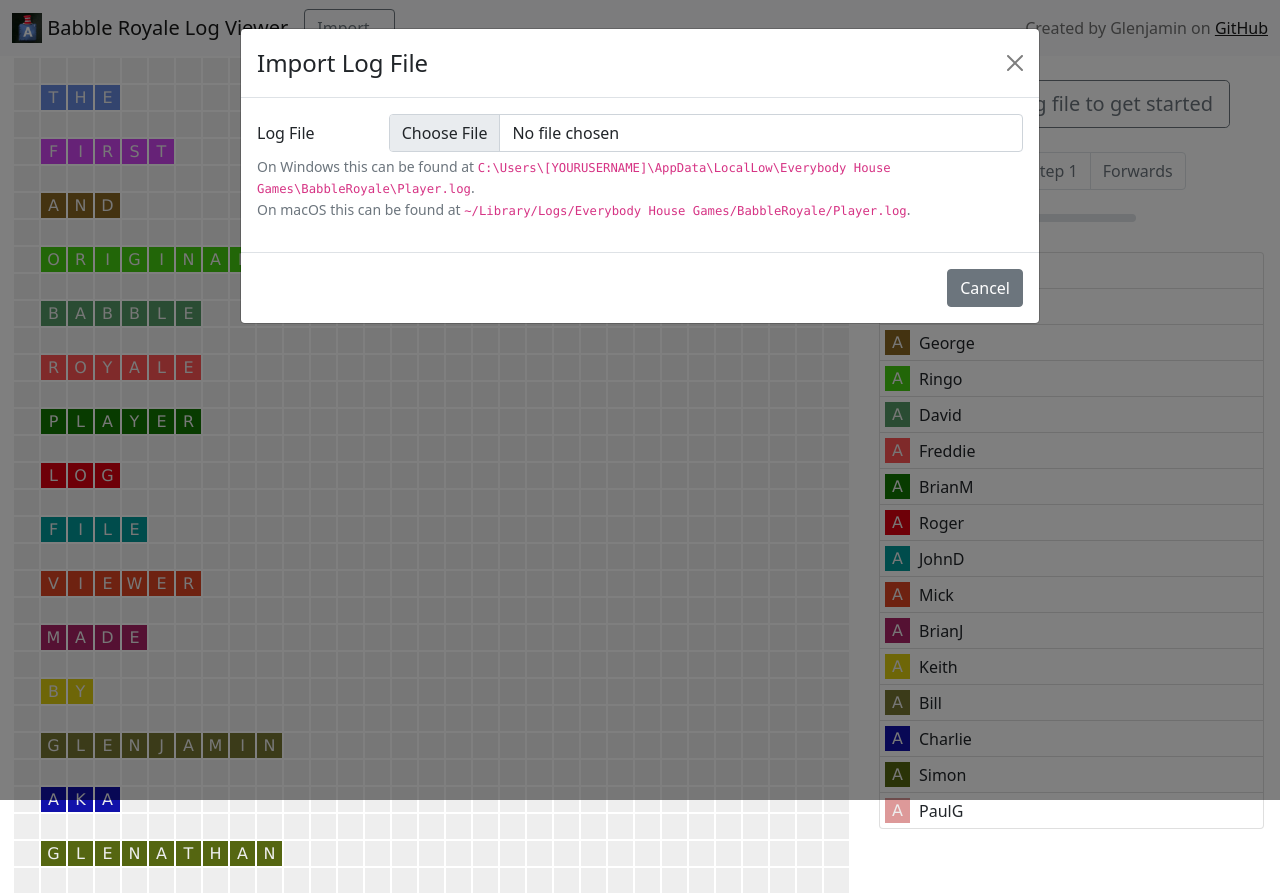
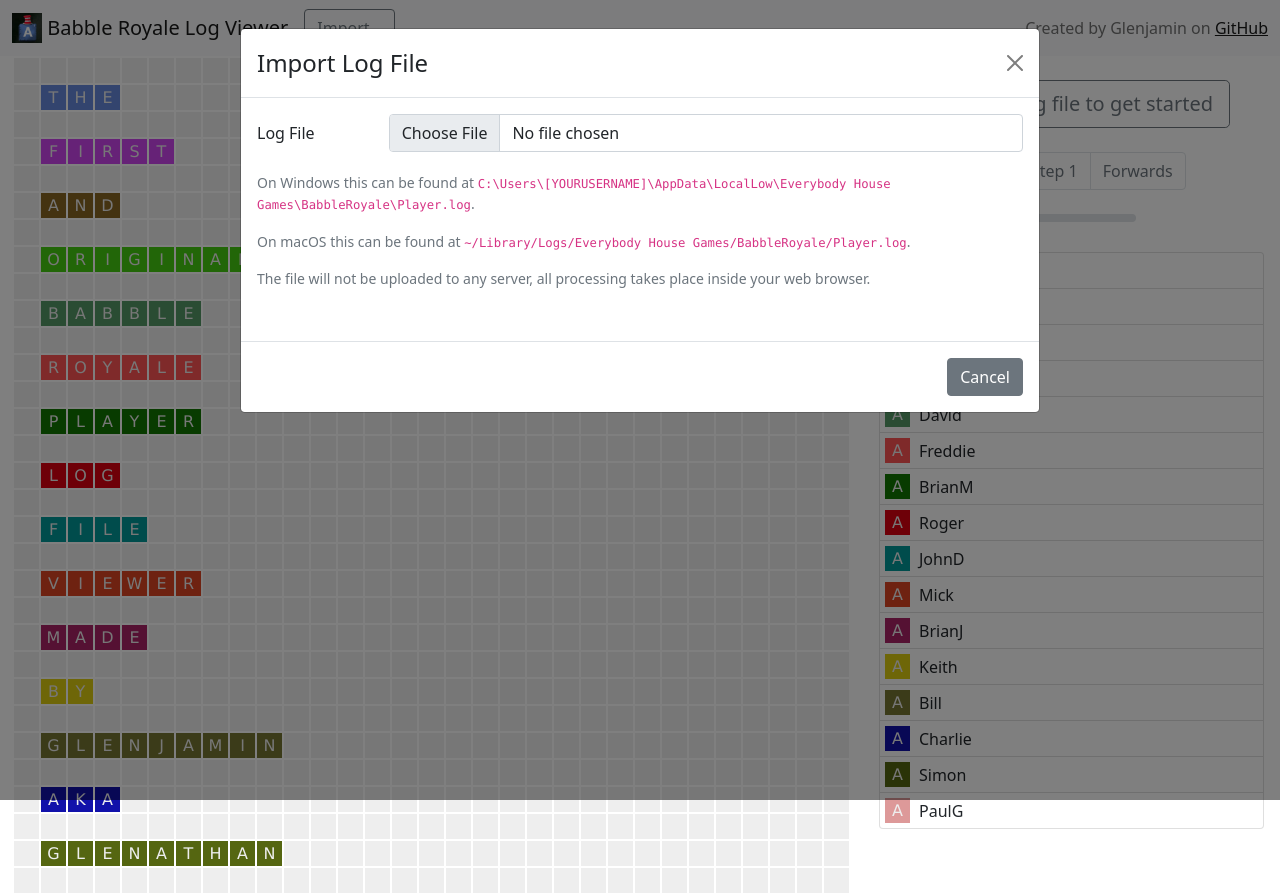
Before and after one commit to glenjamin/babblog-royale, a React (Create React App) app: page / in a window 1280 px wide. Both pictures are taken after a click on the button "Import a log file to get started". Built offline with nearby package versions, Linux system fonts and the light colour scheme.

Commit message:
Add a note to say the parsing happens locally

```diff
--- a/src/Importer.tsx
+++ b/src/Importer.tsx
@@ -87,19 +87,27 @@ function Importer({ show, onImport, onClose }: ImportProps): JSX.Element {
               />
             </Col>
             <Form.Text id="logFileHelp" muted>
+              <p className="mt-3">
                 On Windows this can be found at{" "}
                 <code>
                   C:\Users\[YOURUSERNAME]\AppData\LocalLow\Everybody House
                   Games\BabbleRoyale\Player.log
                 </code>
                 .
-              <br />
+              </p>
+              <p>
                 On macOS this can be found at{" "}
                 <code>
                   ~/Library/Logs/Everybody House Games/BabbleRoyale/Player.log
                 </code>
                 .
+              </p>
+              <p>
+                The file will not be uploaded to any server, all processing
+                takes place inside your web browser.
+              </p>
             </Form.Text>
+            <Form.Text></Form.Text>
           </Form.Group>
         </Form>
         {fileSize > 0 && (
```
Lines whose indentation alone changed are shown as unchanged.
